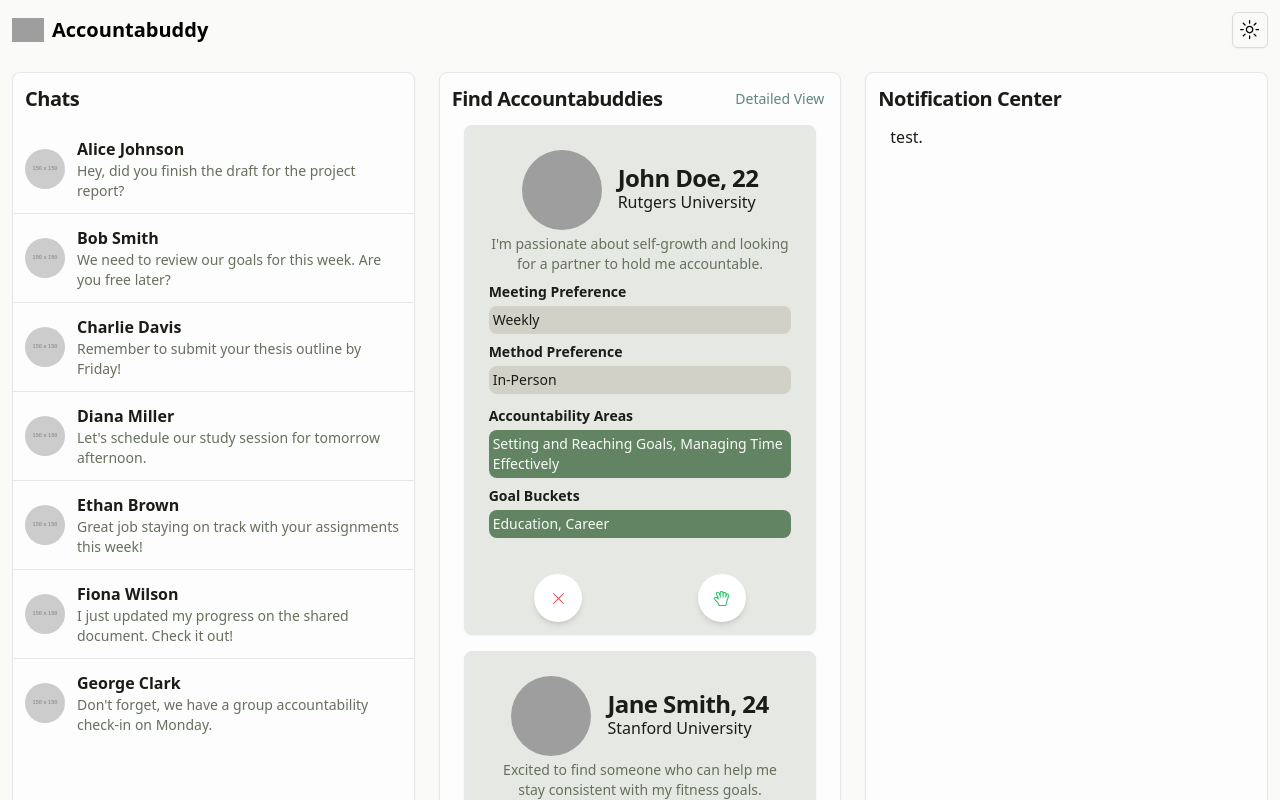
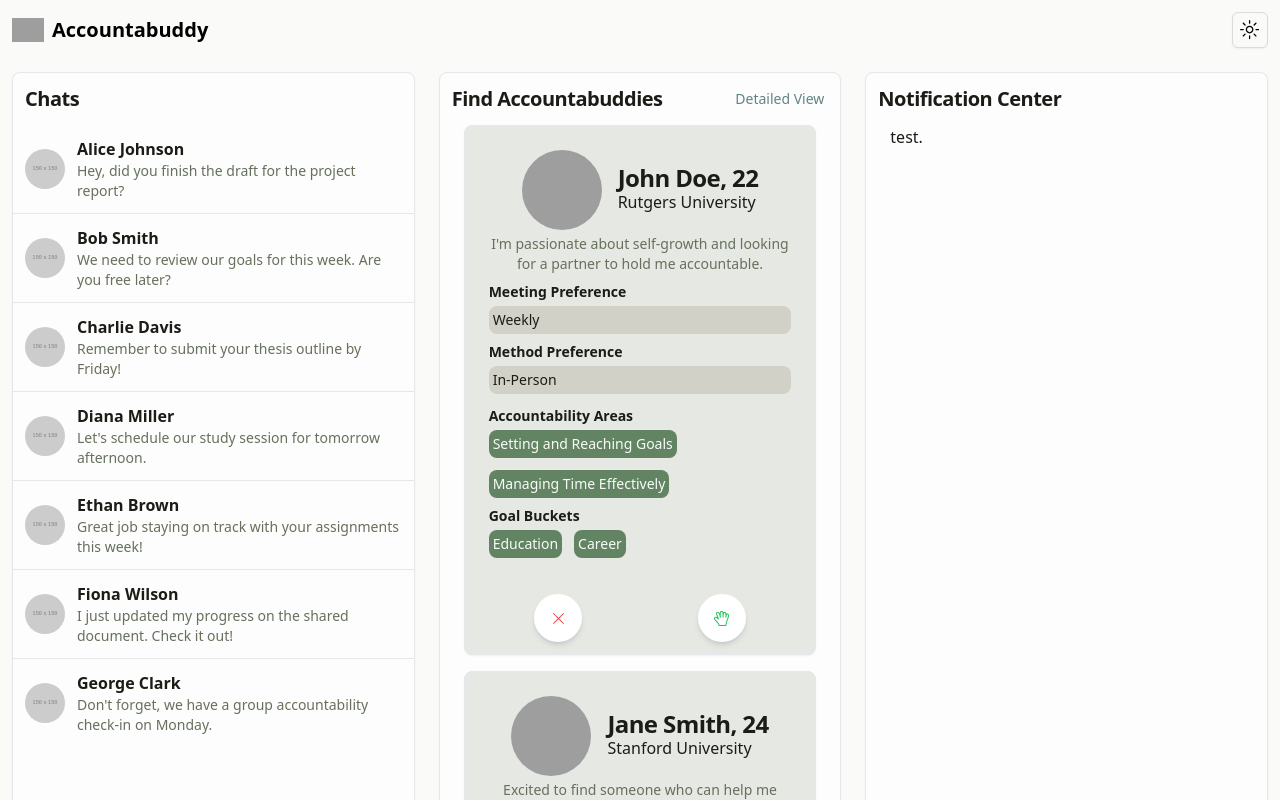
Before and after one commit to RiosNicholas/accountabuddy, a Next.js app: page /dashboard in a window 1280 px wide. Shown: the top 800 px of the page. Built offline with nearby package versions, Linux system fonts and the light colour scheme; grey boxes are pictures that could not be loaded.

Commit message:
Update MatchmakingCard design

```diff
--- a/components/MatchmakingCard.tsx
+++ b/components/MatchmakingCard.tsx
@@ -98,15 +98,23 @@ export default function MatchmakingCard({
         <CardContent className={`flex flex-col justify-center items-center p-2 lg:p-0 lg:text-sm ${compact ? "lg: col-span-2" : "col-span-1"}`}>
           <div className={`flex flex-col w-full ${compact ? "mt-0" : "mt-2"} gap-1`}>
             <h4 className="text-left font-semibold">Accountability Areas</h4>
-            <p className={`bg-primary text-primary-foreground rounded p-1 w-full`}>
-              {accountabilityAreas.join(', ')}
-            </p>
+            <div className="flex flex-wrap gap-3">
+              {accountabilityAreas.map((area, index) => (
+                <p key={index} className="bg-primary text-primary-foreground rounded p-1">
+                  {area}
+                </p>
+              ))}
+            </div>
           </div>
           <div className={`flex flex-col w-full ${compact ? "mt-0" : "mt-2"} gap-1`}>
             <h4 className="text-left font-semibold">Goal Buckets</h4>
-            <p className={`bg-primary text-primary-foreground rounded p-1 w-full`}>
-              {goalBuckets.join(', ')}
-            </p>
+            <div className="flex flex-wrap gap-3">
+              {goalBuckets.map((area, index) => (
+                <p key={index} className="bg-primary text-primary-foreground rounded p-1">
+                  {area}
+                </p>
+              ))}
+            </div>
           </div>
         </CardContent>
       </div>
```
